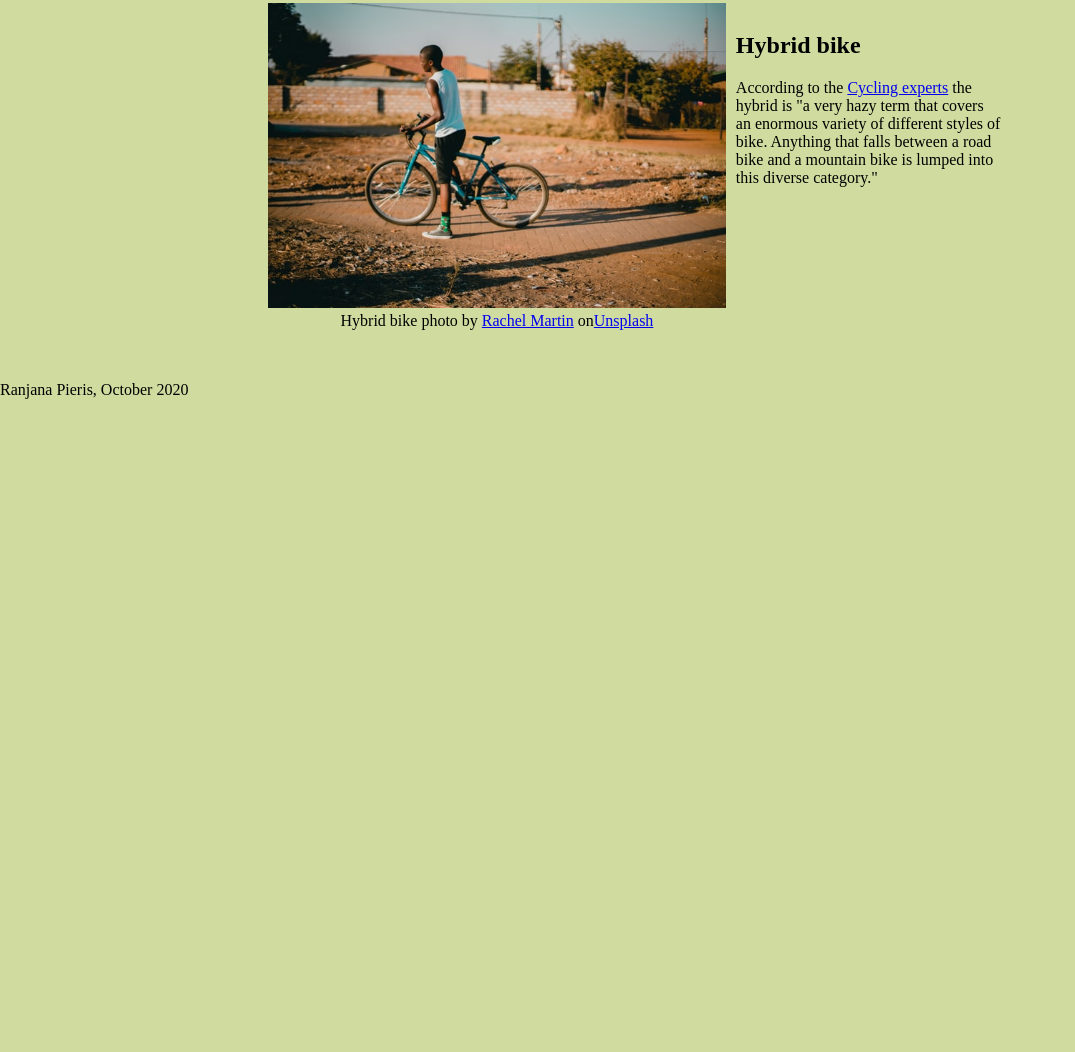
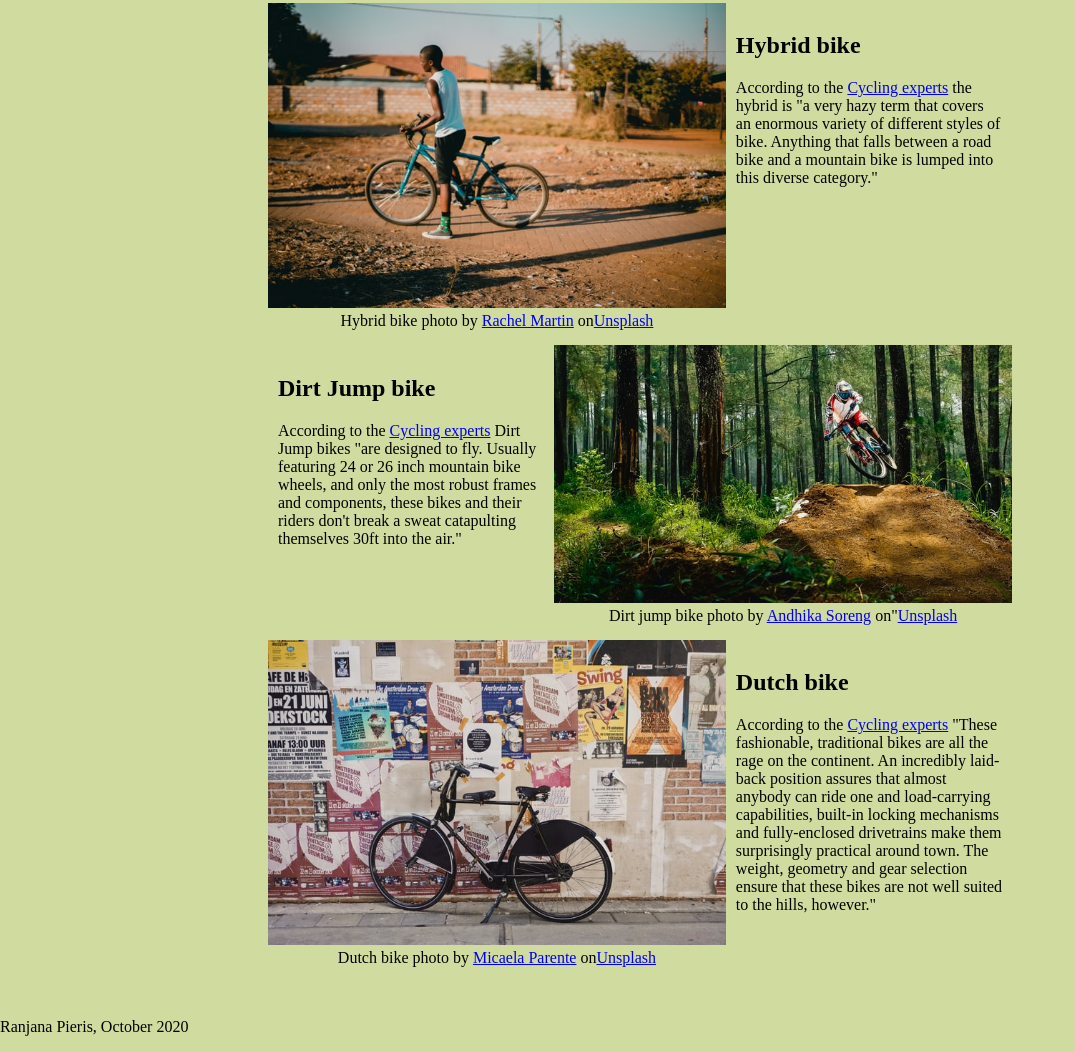
Before and after one commit to RPIERIS/2WheeksAreBetterThan4, a plain HTML site: page index.html in a window 1280 px wide. Shown: the part 1031-2083 px from the top of the page, without its empty margins (0-1075 px from the left). Before the commit the page ends 1446 px from the top, so only its background shows below. Drawn offline with Linux system fonts and the light colour scheme.

Commit message:
Dutch bike added

```diff
--- a/index.html
+++ b/index.html
@@ -42,7 +42,7 @@
         <div class="flex_text">
           <h2>Touring bike</h2>
           <p>According to the <a href="https://www.thecyclingexperts.co.uk/get-cycling/buying-a-bike/types-of-bicycle/touring-bike/" target="_blank" rel="noreferrer">Cycling experts</a>
-             the touring byike is "a traditional bicycle made to be loaded up and ridden long distances. Built from robust and repairable steel with wide-range drivetrains (usually with triple chainrings) that
+             the touring bike is "a traditional bicycle made to be loaded up and ridden long distances. Built from robust and repairable steel with wide-range drivetrains (usually with triple chainrings) that
              allow the rider to scale the most intimidating mountain pass even with 30kg of equipment and supplies attached to their bike."</p>
         </div>
         <div class="flex_image">
@@ -65,6 +65,35 @@
         </div>
       </section>
 
+      <section class="container_new">
+        <div class="flex_text">
+          <h2>Dirt Jump bike</h2>
+          <p>According to the <a href="https://www.thecyclingexperts.co.uk/get-cycling/buying-a-bike/types-of-bicycle/dirt-jump-bike/" target="_blank" rel="noreferrer">Cycling experts</a>
+             Dirt Jump bikes "are designed to fly. Usually featuring 24 or 26 inch mountain bike wheels, and only the most robust frames and components, these bikes and their
+             riders don't break a sweat catapulting themselves 30ft into the air."</p>
+        </div>
+        <div class="flex_image">
+          <img src="images\andhika-soreng-US06QF_sxu8-unsplash.jpg" alt="a person jumping over a hill on a dirt bike">
+          <figcaption>Dirt jump bike photo by <a href="https://unsplash.com/@dhika88?utm_source=unsplash&utm_medium=referral&utm_content=creditCopyText" target="_blank" rel="noreferrer">Andhika Soreng<a>
+            on"<a href="https://unsplash.com/s/photos/dirt-jump-bike?utm_source=unsplash&utm_medium=referral&utm_content=creditCopyText" target="_blank" rel="noreferrer">Unsplash</a></figcaption>
+        </div>
+      </section>
+
+      <section class="container_new">
+        <div class="flex_image">
+          <img src="images\micaela-parente-TE2zg20VOZY-unsplash.jpg" alt="a man on a blue hybrid bike on a dusty path on a sunny day">
+          <figcaption>Dutch bike photo by <a href="https://unsplash.com/@mparente?utm_source=unsplash&utm_medium=referral&utm_content=creditCopyText" target="_blank" rel="noreferrer">Micaela Parente<a>
+            on<a href="https://unsplash.com/s/photos/dutch-bike?utm_source=unsplash&utm_medium=referral&utm_content=creditCopyText" target="_blank" rel="noreferrer">Unsplash</a></figcaption>
+        </div>
+        <div class="flex_text">
+          <h2>Dutch bike</h2>
+          <p>According to the <a href="https://www.thecyclingexperts.co.uk/get-cycling/buying-a-bike/types-of-bicycle/dutch-bike/" target="_blank" rel="noreferrer">Cycling experts</a>
+            "These fashionable, traditional bikes are all the rage on the continent. An incredibly laid-back position assures that almost anybody can ride one
+            and load-carrying capabilities, built-in locking mechanisms and fully-enclosed drivetrains make them surprisingly practical around town. The weight, geometry and gear
+            selection ensure that these bikes are not well suited to the hills, however."</p>
+        </div>
+      </section>
+
     </main>
     <footer>
         <p> Ranjana Pieris, October 2020</p>
```
